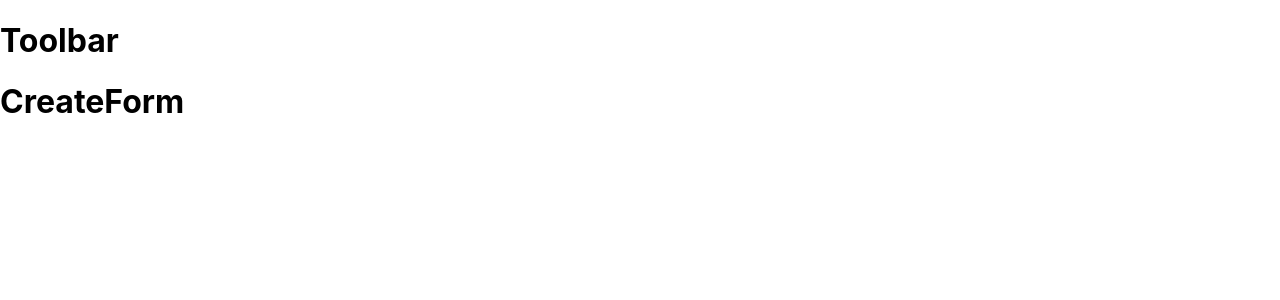
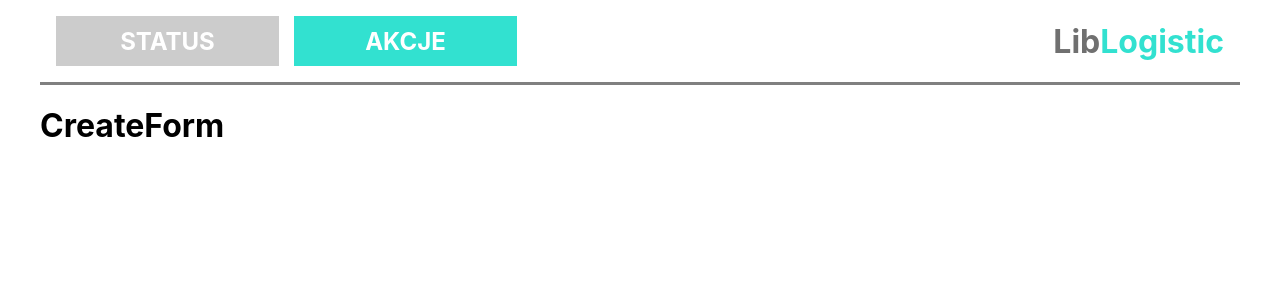
Before and after one commit to majstrykodowania/liblogistics, a React (Create React App) app: page /create in a window 1280 px wide. Shown: the top 300 px of the page. Built offline with nearby package versions, Linux system fonts and the light colour scheme.

Commit message:
add toolbar: navigation and logo

```diff
--- a/src/components/Layout/Layout.js
+++ b/src/components/Layout/Layout.js
@@ -1,10 +1,13 @@
 import React from "react";
 
+import classes from "./layout.module.css";
+import Toolbar from "./Toolbar/Toolbar";
+
 const Layout = (props) => (
-  <>
-    <h1>Toolbar</h1>
+  <div className={classes.layout}>
+    <Toolbar />
     {props.children}
-  </>
+  </div>
 );
 
 export default Layout;
--- /dev/null
+++ b/src/components/Layout/Toolbar/NavItems/NavItem/NavItem.js
@@ -0,0 +1,14 @@
+import React from "react";
+import { NavLink } from "react-router-dom";
+
+import classes from "./navItem.module.css";
+
+const navItem = (props) => (
+  <li className={classes.navItem}>
+    <NavLink exact to={props.link} activeClassName={classes.active}>
+      {props.children}
+    </NavLink>
+  </li>
+);
+
+export default navItem;
--- /dev/null
+++ b/src/components/Layout/Toolbar/NavItems/NavItem/navItem.module.css
@@ -0,0 +1,25 @@
+.navItem {
+  width: 223px;
+  height: 50px;
+  margin-right: 15px;
+}
+.navItem a {
+  text-decoration: none;
+  display: block;
+  width: 100%;
+  height: 100%;
+  display: flex;
+  justify-content: center;
+  align-items: center;
+  background-color: #cccccc;
+  color: white;
+  font-size: 1.5rem;
+  font-weight: bold;
+  transition: 0.2s;
+}
+.navItem a:hover {
+  background-color: #32e1d0;
+}
+.navItem .active {
+  background-color: #32e1d0;
+}
--- /dev/null
+++ b/src/components/Layout/Toolbar/NavItems/NavItems.js
@@ -0,0 +1,15 @@
+import React from "react";
+
+import classes from "./navItems.module.css";
+import NavItem from "./NavItem/NavItem";
+
+const navItems = () => (
+  <ul className={classes.navItems}>
+    <NavItem link="/" active>
+      STATUS
+    </NavItem>
+    <NavItem link="/create">AKCJE</NavItem>
+  </ul>
+);
+
+export default navItems;
--- /dev/null
+++ b/src/components/Layout/Toolbar/NavItems/navItems.module.css
@@ -0,0 +1,5 @@
+.navItems {
+  list-style: none;
+  display: flex;
+  padding: 0;
+}
--- /dev/null
+++ b/src/components/Layout/Toolbar/Toolbar.js
@@ -0,0 +1,16 @@
+import React from "react";
+
+import classes from "./toolbar.module.css";
+import NavItems from "./NavItems/NavItems";
+
+const toolbar = () => (
+  <header className={classes.toolbar}>
+    <NavItems />
+    <div className={classes.logo}>
+      <span className={classes.firstCol}>Lib</span>
+      <span className={classes.secondCol}>Logistic</span>
+    </div>
+  </header>
+);
+
+export default toolbar;
--- /dev/null
+++ b/src/components/Layout/Toolbar/toolbar.module.css
@@ -0,0 +1,18 @@
+.toolbar {
+  padding: 0 1rem;
+  display: flex;
+  justify-content: space-between;
+  align-items: center;
+  border-bottom: solid 3px gray;
+}
+
+.logo {
+  font-weight: bold;
+  font-size: 2rem;
+}
+.logo .firstCol {
+  color: #707070;
+}
+.logo .secondCol {
+  color: #32e1d0;
+}
--- /dev/null
+++ b/src/components/Layout/layout.module.css
@@ -0,0 +1,4 @@
+.layout {
+  max-width: 1200px;
+  margin: auto;
+}
```
